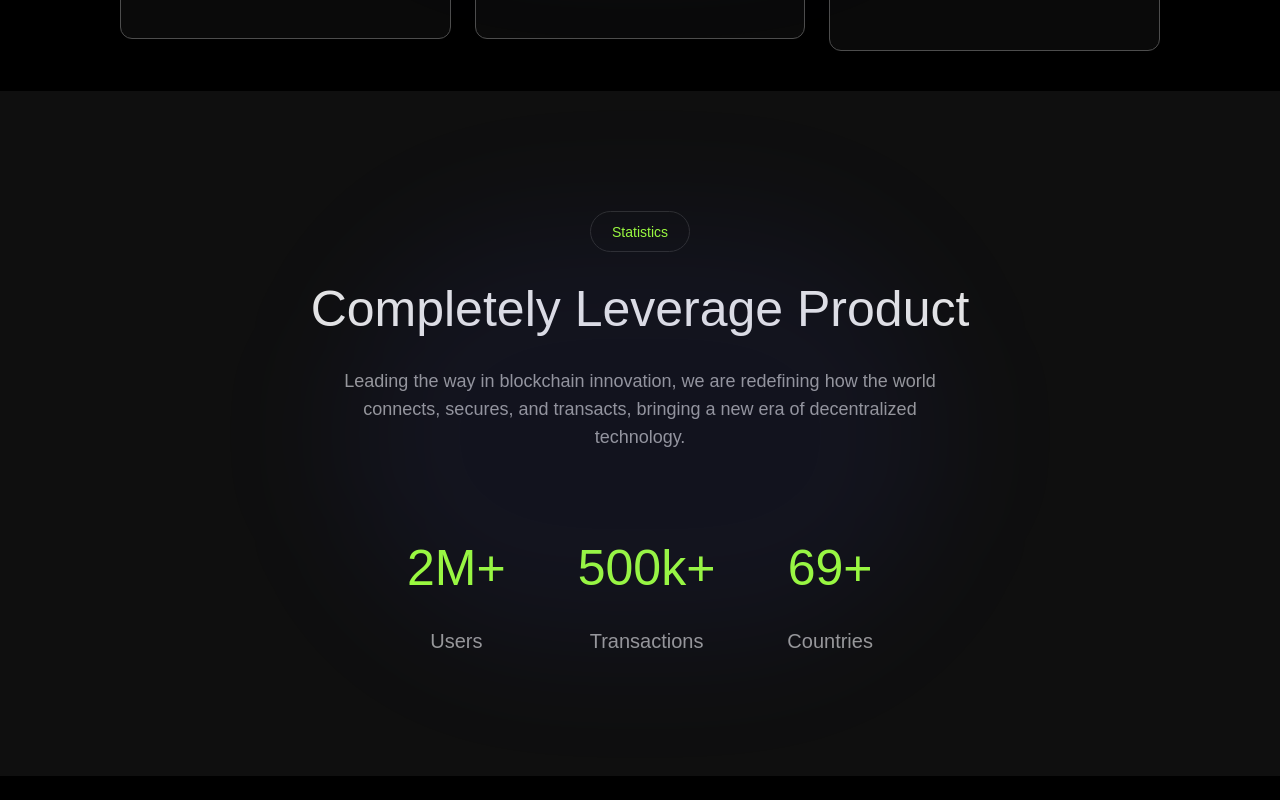
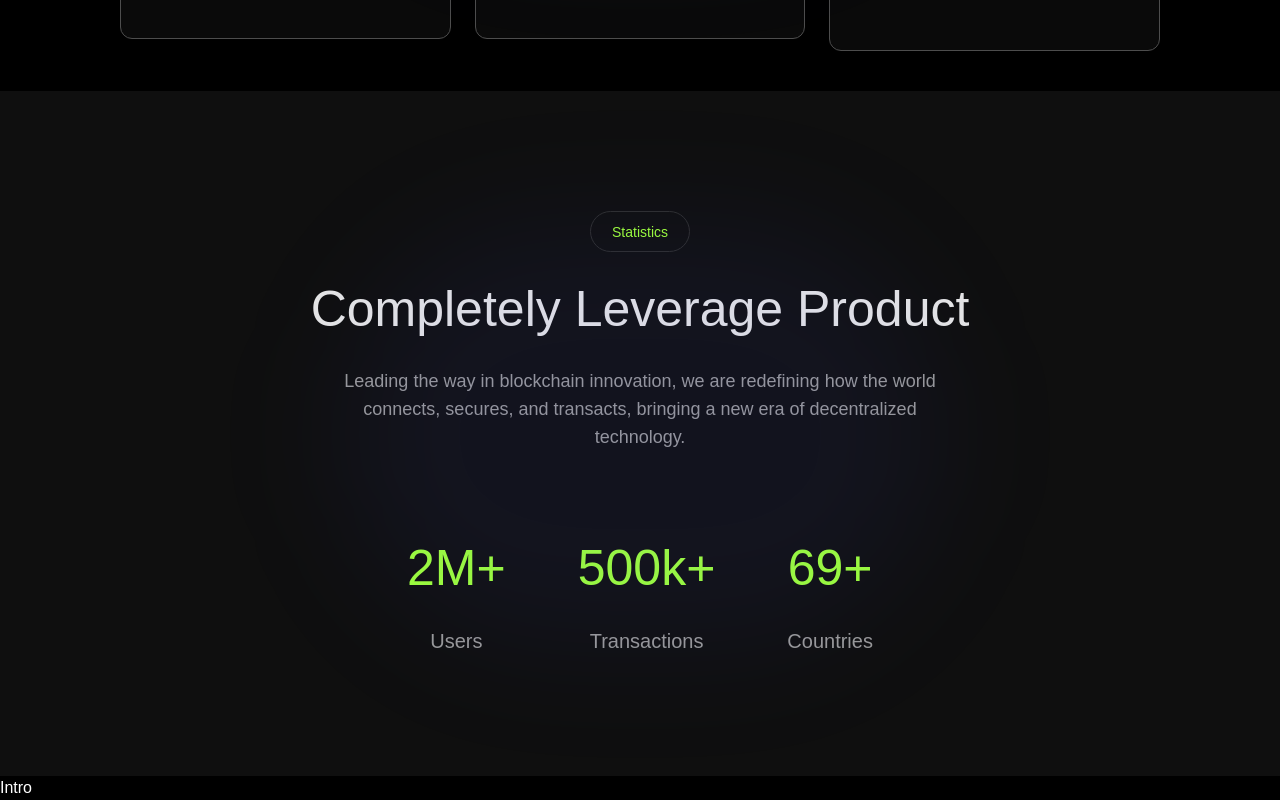
Before and after one commit to alonzojoe/react-rev-ts, a React (Vite) app: page / in a window 1280 px wide. Shown: the part 1600-2400 px from the top of the page. Before the commit the page ends 2376 px from the top, so only its background shows below. Built offline with nearby package versions, Linux system fonts and the light colour scheme; a web font is replaced by a local one.

Commit message:
create intro component integrate in App.tsx

```diff
--- a/src/App.tsx
+++ b/src/App.tsx
@@ -3,6 +3,7 @@ import Header from "./components/Header";
 import Partners from "./components/Partners";
 import Features from "./components/Features";
 import Stats from "./components/Stats";
+import Intro from "./components/Intro";
 function App() {
   return (
     <div className="w-full flex flex-col">
@@ -11,6 +12,7 @@ function App() {
       <Partners />
       <Features />
       <Stats />
+      <Intro />
     </div>
   );
 }
--- /dev/null
+++ b/src/components/Intro.tsx
@@ -0,0 +1,5 @@
+const Intro = () => {
+  return <div className="text-white">Intro</div>;
+};
+
+export default Intro;
```
